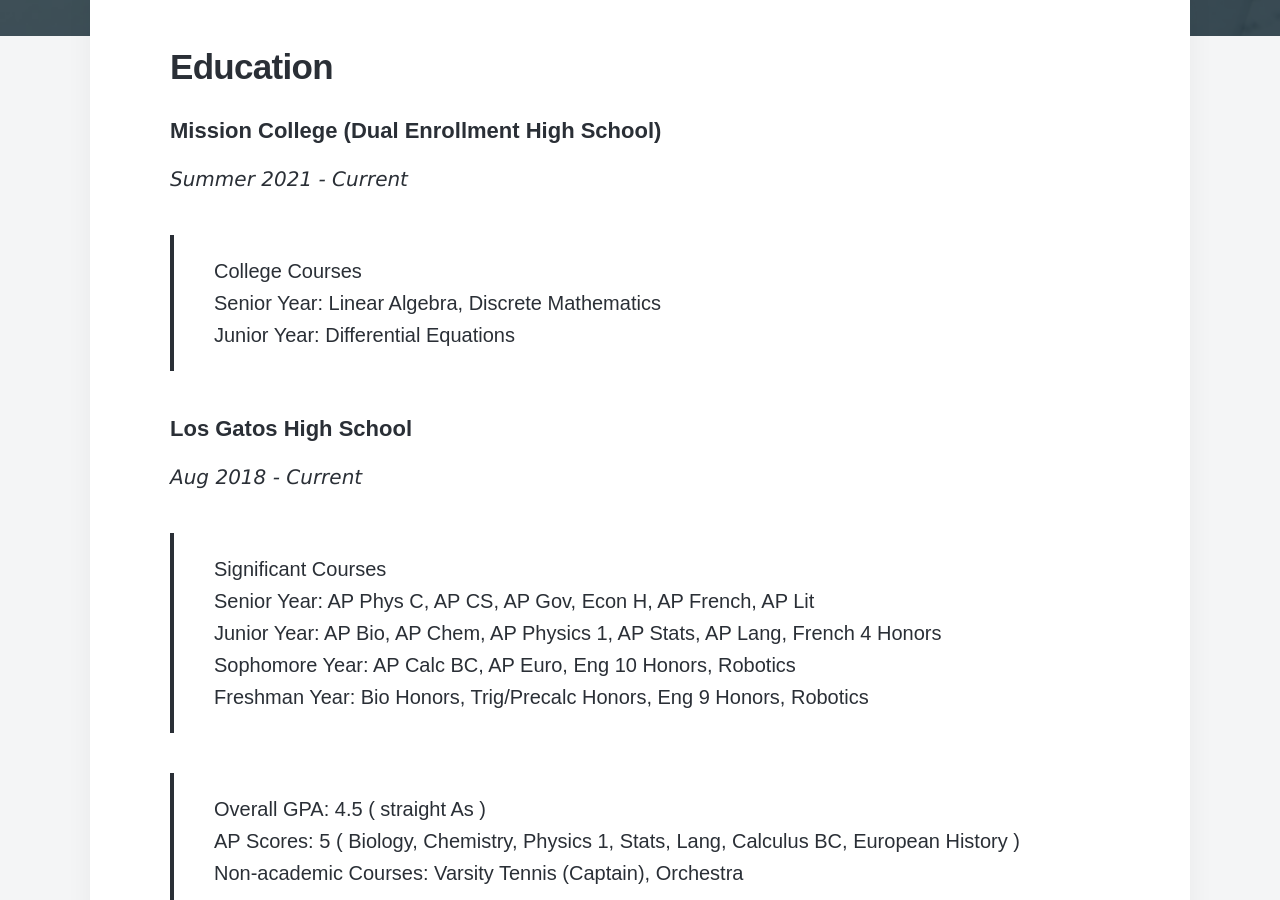
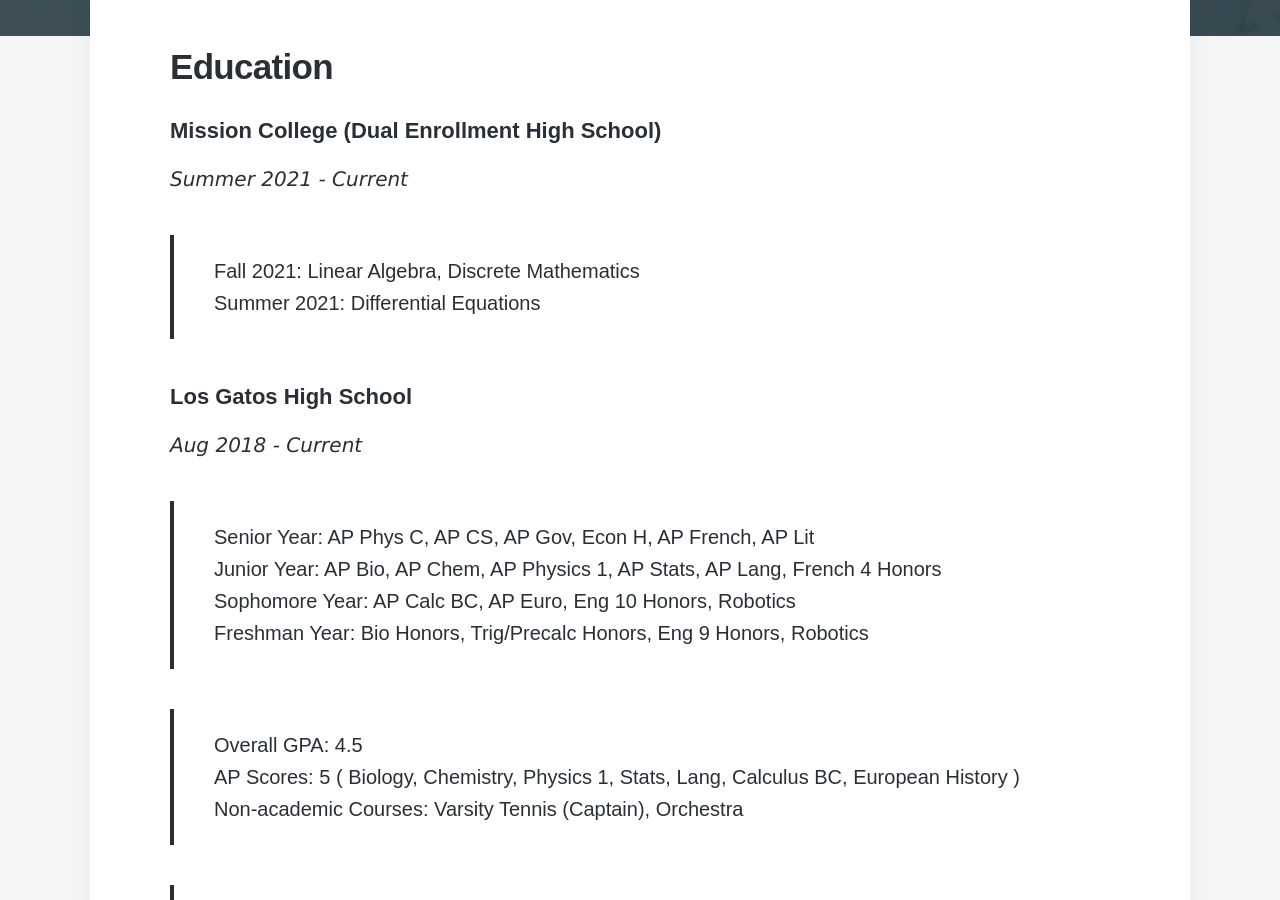
Before and after one commit to disha-22/disha-22.github.io, a Jekyll site: the page built from _pages/Resume.md, in a window 1280 px wide and 900 px high, scrolled down 530 px. Built offline with Jekyll 4.4.1, drawn with Linux system fonts in a browser that asks for light colours; nearby versions of some CDN libraries; some web fonts are replaced.

Commit message:
Update Resume.md

```diff
--- a/_pages/Resume.md
+++ b/_pages/Resume.md
@@ -8,19 +8,17 @@
 
  <h4>Mission College (Dual Enrollment High School) </h4>
   <p style="font-family:verdana; font-size:20px"><em class="date">Summer 2021 - Current</em></p>
- > College Courses
- <br> Senior Year: Linear Algebra, Discrete Mathematics
- <br> Junior Year: Differential Equations
+ > Fall 2021: Linear Algebra, Discrete Mathematics
+ <br> Summer 2021: Differential Equations
 
  <h4>Los Gatos High School</h4>
   <p style="font-family:verdana; font-size:20px"><em class="date">Aug 2018 - Current</em></p>
->Significant Courses
-<br> Senior Year: AP Phys C, AP CS, AP Gov, Econ H, AP French, AP Lit
+> Senior Year: AP Phys C, AP CS, AP Gov, Econ H, AP French, AP Lit
 <br> Junior Year: AP Bio, AP Chem, AP Physics 1, AP Stats, AP Lang, French 4 Honors
 <br> Sophomore Year: AP Calc BC, AP Euro, Eng 10 Honors, Robotics
 <br> Freshman Year: Bio Honors, Trig/Precalc Honors, Eng 9 Honors, Robotics
 
-> Overall GPA: 4.5 ( straight As )
+> Overall GPA: 4.5
 <br> AP Scores: 5 ( Biology, Chemistry, Physics 1, Stats, Lang, Calculus BC, European History )
 <br> Non-academic Courses: Varsity Tennis (Captain), Orchestra
 
```
